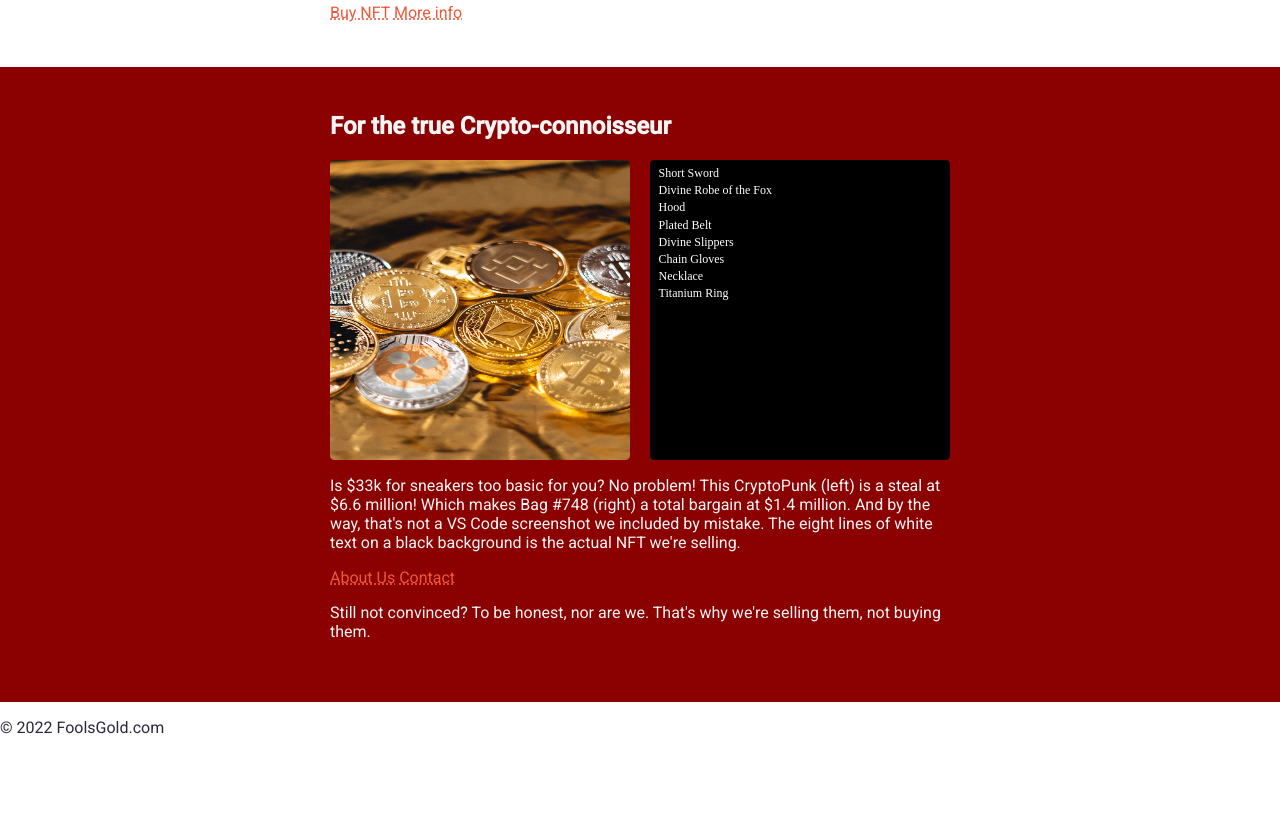
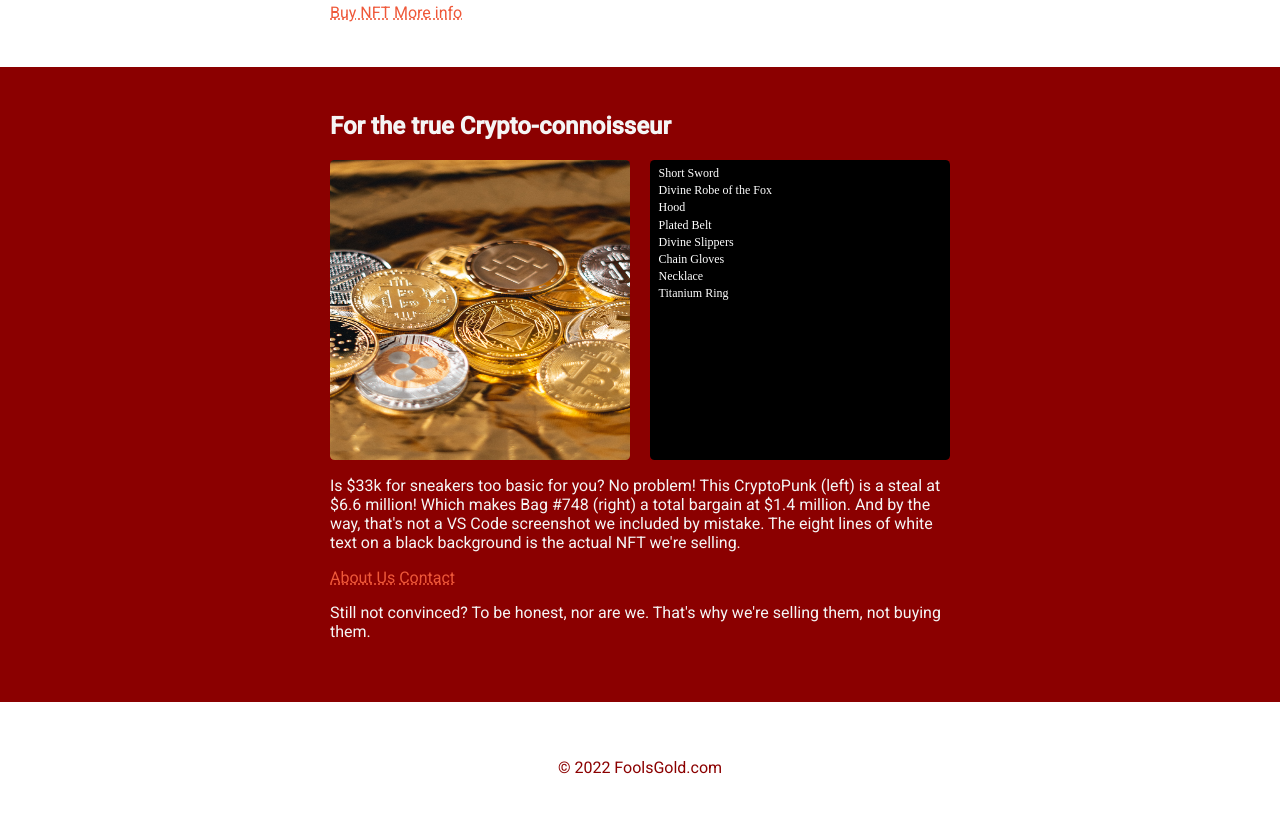
Before and after one commit to ramiinberg/nft-css-page, a plain HTML site: page index.html in a window 1280 px wide. Shown: the part 1338-2151 px from the top of the page. Before the commit the page ends 2091 px from the top, so only its background shows below. Drawn offline with Linux system fonts and the light colour scheme.

Commit message:
styling footer

```diff
--- a/index.css
+++ b/index.css
@@ -75,3 +75,9 @@ section {
   height: 300px;
   border-radius: 4.6px;
 }
+
+footer {
+  text-align: center;
+  padding: 40px 0;
+  color: darkred;
+}
```
